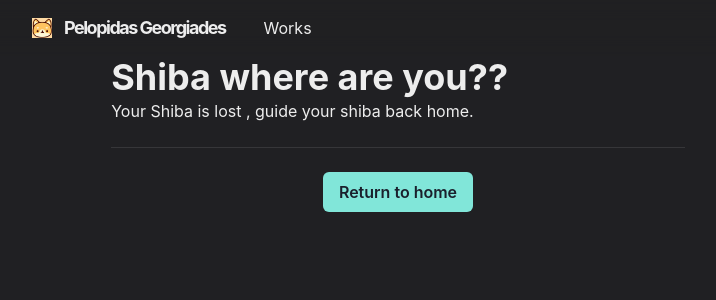
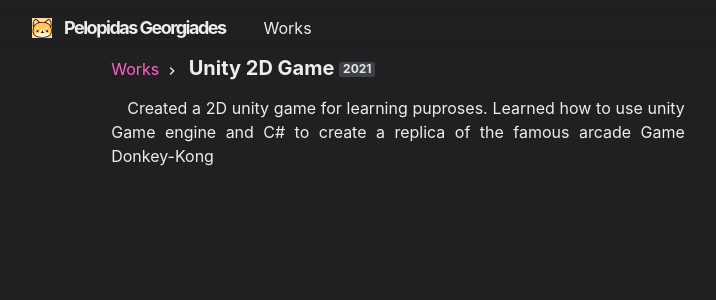
Before and after one commit to PelopG/personal-website, a Next.js app: page /works/game in a window 1280 px wide. Before the commit this address had no page. Shown: the top 300 px of the page, without its empty margins (242-958 px from the left). Built offline with nearby package versions, Linux system fonts and the light colour scheme.

Commit message:
Add files via upload

```diff
--- /dev/null
+++ b/pages/works/game.js
@@ -0,0 +1,22 @@
+import { Container, Badge, Link, List, ListItem } from '@chakra-ui/react'
+import { ExternalLinkIcons } from '@chakra-ui/icons'
+import { Title, WorkImage, Meta } from '../../components/work'
+import P from '../../components/paragraph'
+import Layout from '../../components/layouts/article'
+
+const Work = () => {
+	  return(
+	      <Layout title="website">
+	        <Container>
+	          <Title>
+	              Unity 2D Game  <Badge>2021</Badge>
+		  </Title>
+		   <P>
+		   Created a 2D unity game for learning puproses.
+		   Learned how to use unity Game engine and C# to create a replica of the famous arcade Game Donkey-Kong
+		  </P>
+	       </Container>
+	     </Layout>
+	 )
+}
+export default Work
```
